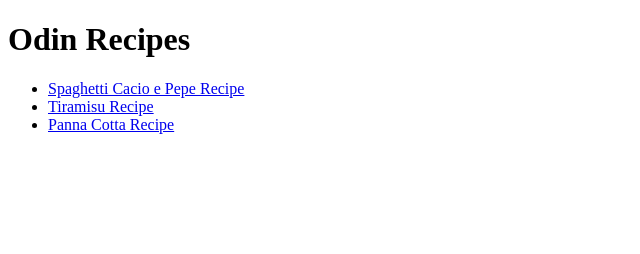
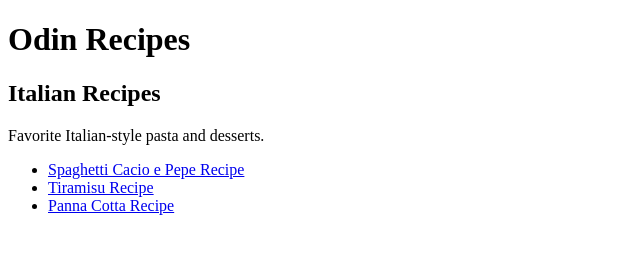
Before and after one commit to GoranPP/odin-recipes, a plain HTML site: page index.html in a window 1280 px wide. Shown: the whole page, without its empty margins (0-640 px from the left). Drawn offline with Linux system fonts and the light colour scheme.

Commit message:
Edit README.md and index.html

```diff
--- a/index.html
+++ b/index.html
@@ -8,6 +8,8 @@
 </head>
 <body>
     <h1> Odin Recipes </h1>
+    <h2> Italian Recipes </h2>
+    <p> Favorite Italian-style pasta and desserts.</p>
         <ul>
             <li><a href="recipes/spaghetti.html">Spaghetti Cacio e Pepe Recipe</a></li>
             <li><a href="recipes/tiramisu.html">Tiramisu Recipe</a></li>
```
Also changed, not shown: 1 other file.
